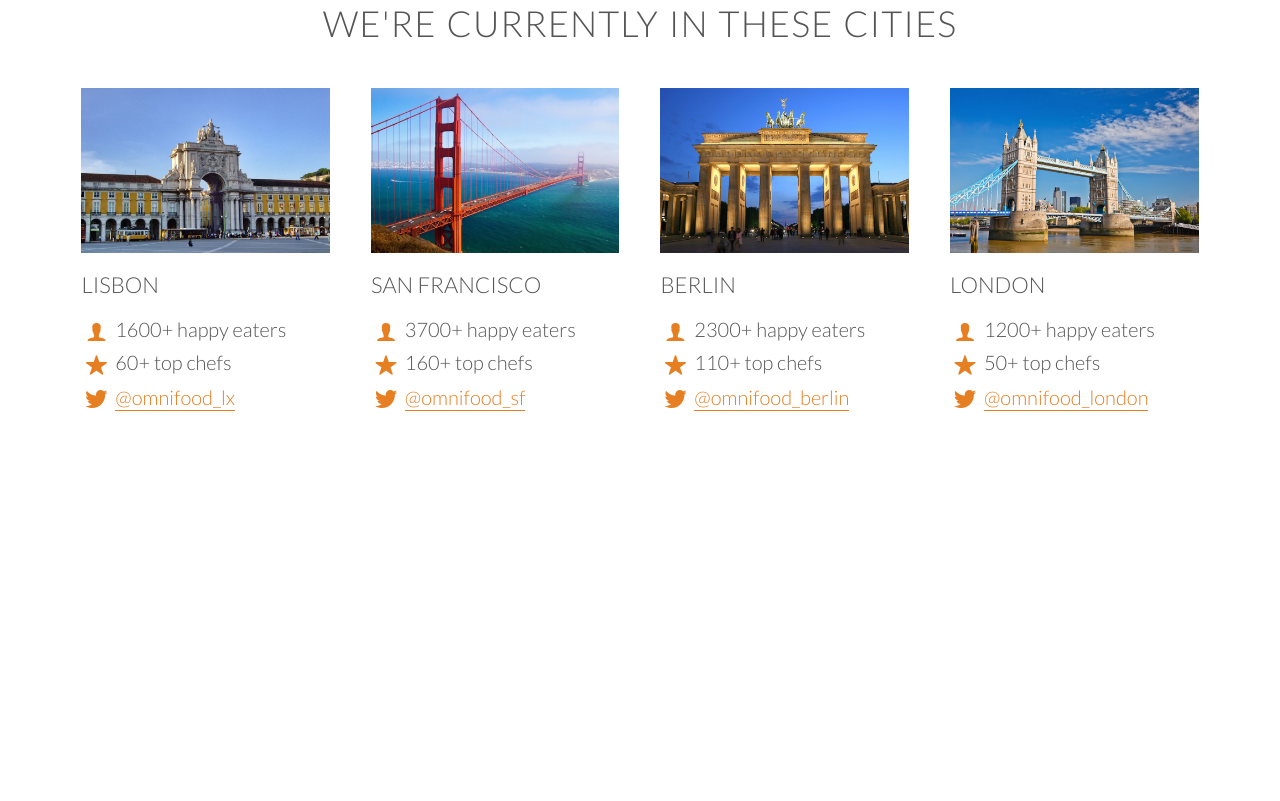
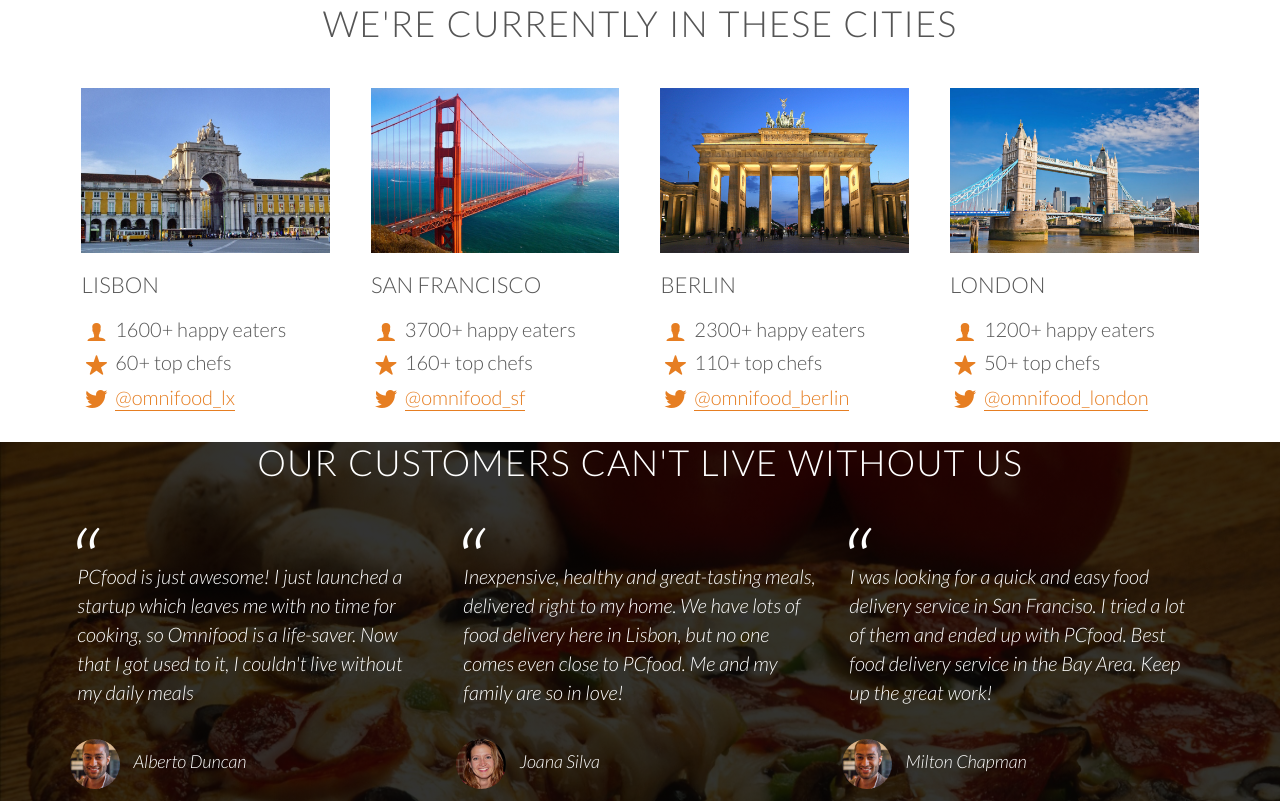
Before and after one commit to PrincyChauhan/Food_Web, a plain HTML site: page index.html in a window 1280 px wide. Shown: the part 2051-2852 px from the top of the page. Before the commit the page ends 2493 px from the top, so only its background shows below. Drawn offline with Linux system fonts and the light colour scheme.

Commit message:
Building the customer testimonials section

```diff
--- a/index.html
+++ b/index.html
@@ -215,5 +215,38 @@
 
             </div>
             </section>
+
+        <section class="section-testimonials">
+        <div class="row">
+        <h2>Our customers can't live without us</h2>
+        </div>
+
+
+            <div class="row">
+                <div class="col span-1-of-3">
+                    <blockquote>
+                    PCfood is just awesome! I just launched a startup which leaves me with no time for cooking, so Omnifood is a life-saver. Now that I got used to it, I couldn't live without my daily meals
+                    </blockquote>
+                <cite><img src="resources/images/customer-1.jpg"> Alberto Duncan</cite>
+                </div>
+
+                <div class="col span-1-of-3">
+                    <blockquote>
+                    Inexpensive, healthy and great-tasting meals, delivered right to my home. We have lots of food delivery here in Lisbon, but no one comes even close to PCfood. Me and my family are so in love!
+                    </blockquote>
+                <cite><img src="resources/images/customer-2.jpg"> Joana Silva</cite>
+                </div>
+
+                <div class="col span-1-of-3">
+                    <blockquote>
+                    I was looking for a quick and easy food delivery service in San Franciso. I tried a lot of them and ended up with PCfood. Best food delivery service in the Bay Area. Keep up the great work!
+                    </blockquote>
+                <cite><img src="resources/images/customer-1.jpg"> Milton Chapman</cite>
+                </div>
+            </div>
+        </section>
+
+
+
     </body>
 </html>
--- a/resources/css/style.css
+++ b/resources/css/style.css
@@ -175,6 +175,7 @@ header{
     background-size:cover;
     background-position: center;
     height: 100vh;
+    background-attachment: fixed;
 }
 
 .hero-text-box{
@@ -315,3 +316,48 @@ header{
 .city-feature{
     margin-bottom: 5px;
 }
+
+
+/*-----------------------------*/
+/* testimonials*/
+
+
+
+
+.section-testimonials{
+    background-image:linear-gradient(rgba(0,0,0,0.8),rgba(0,0,0,0.8)),url(img/back-customers.jpg);
+    background-size: cover;
+    color: #fff;
+    background-attachment: fixed;
+
+}
+
+
+blockquote {
+    padding: 2%;
+    font-style: italic;
+    line-height: 145%;
+    position: relative;
+    margin-top: 40px;
+}
+
+blockquote:before{
+    content: "\201C";
+    font-size: 500%;
+    display: block;
+    position: absolute;
+    top:-5px;
+    left:-3px;
+
+}
+cite{
+    font-size: 90%;
+    margin-top: 25px;
+    display: block;
+}
+cite img{
+    height: 50px;
+    border-radius:50%;
+    margin-right: 10px;
+    vertical-align: middle;
+}
```
Also changed, not shown: resources/css/img/back-customers.jpg (added), resources/images/customer-1.jpg (added), resources/images/customer-2.jpg (added), resources/images/customer-3.jpg (added).
